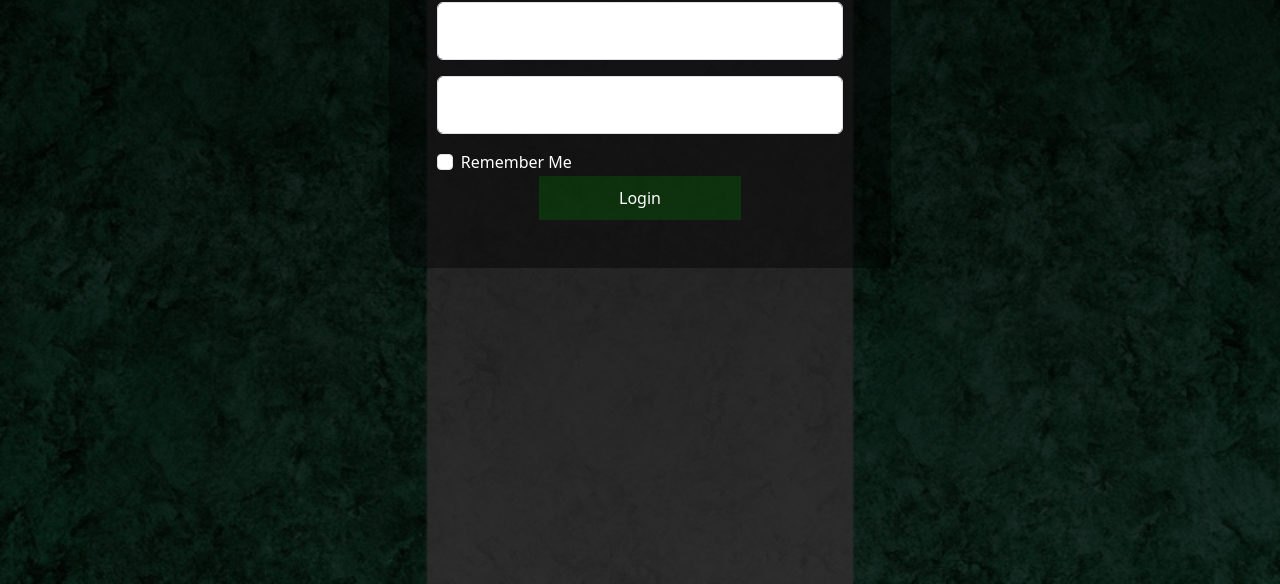
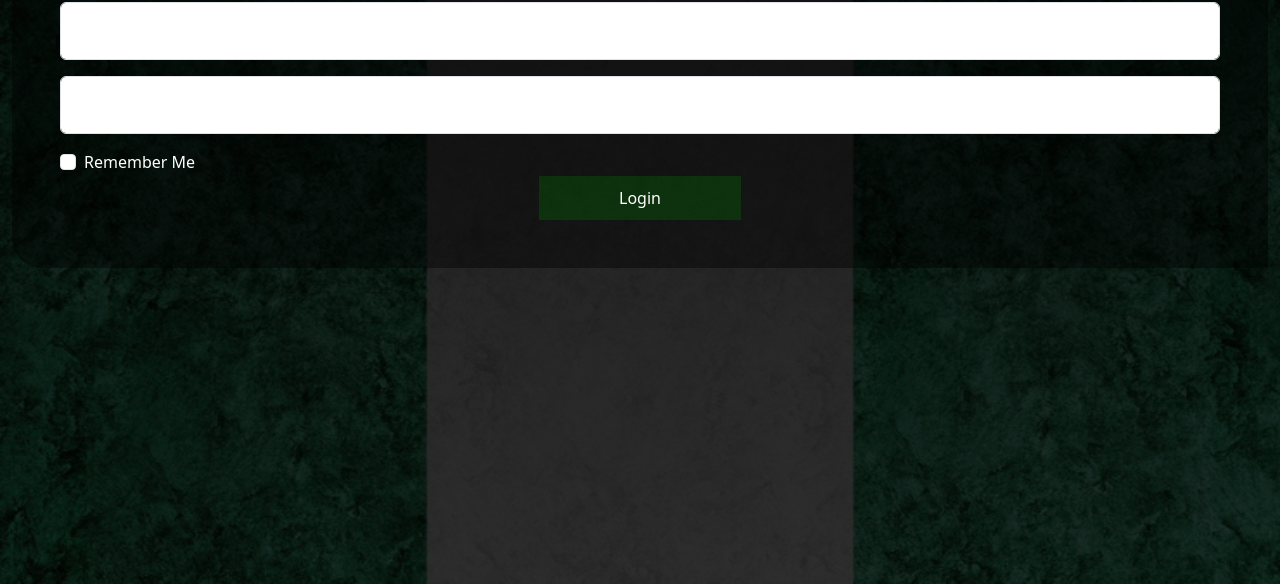
Before and after one commit to Basiratkehinde/govern, a plain HTML site: page index.html in a window 1280 px wide. Shown: the part 216-800 px from the top of the page. Drawn offline with nearby package versions, Linux system fonts and the light colour scheme.

Commit message:
One Govt

```diff
--- a/index.html
+++ b/index.html
@@ -9,7 +9,7 @@
 </head>
 <body>
     <div class="container-fluid cons">
-       <form class="form p-5">
+       <form class="form p-5 col-12">
         <h2 class="my-3">ONE <span>GOVERNMENT</span></h2>
         <div class="form-floating mb-3">
             <input type="email" class="form-control" id="floatingInput" placeholder="Enter your email">
```
